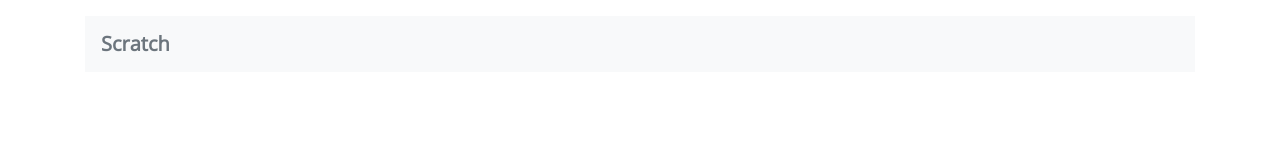
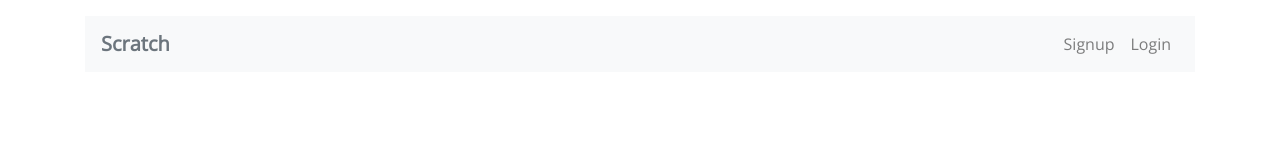
Before and after one commit to DannyMichaels/sst-notes, a React (Create React App) app in the folder frontend/: page / in a window 1280 px wide. Shown: the top 160 px of the page. Built offline with nearby package versions, Linux system fonts and the light colour scheme.

Commit message:
update App.js

```diff
--- a/frontend/src/App.js
+++ b/frontend/src/App.js
@@ -1,5 +1,7 @@
 import './App.css';
 import Navbar from 'react-bootstrap/Navbar';
+import Nav from 'react-bootstrap/Nav';
+
 import Routes from './Routes';
 
 function App() {
@@ -10,6 +12,12 @@
           Scratch
         </Navbar.Brand>
         <Navbar.Toggle />
+        <Navbar.Collapse className="justify-content-end">
+          <Nav>
+            <Nav.Link href="/signup">Signup</Nav.Link>
+            <Nav.Link href="/login">Login</Nav.Link>
+          </Nav>
+        </Navbar.Collapse>
       </Navbar>
       <Routes />
     </div>
```
